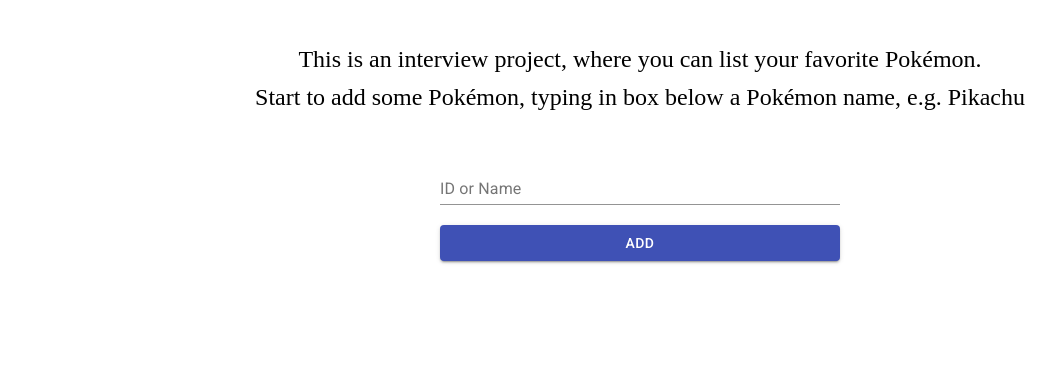
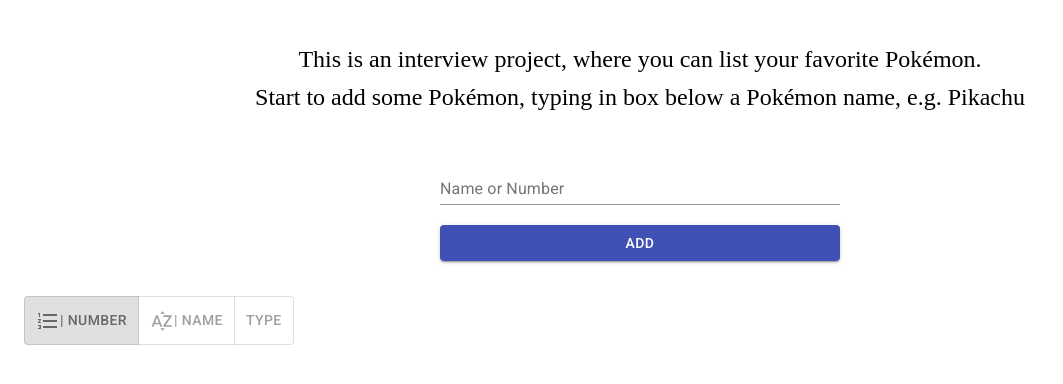
Before and after one commit to Ruy-Araujo/app-masters, a Next.js app: page / in a window 1280 px wide. Shown: the top 384 px of the page, without its empty margins (0-1063 px from the left). Built offline with nearby package versions, Linux system fonts and the light colour scheme.

Commit message:
[feat] New Features
- Sort pokemons by number, name, type
- New styles

```diff
--- a/src/components/CardsArea.jsx
+++ b/src/components/CardsArea.jsx
@@ -100,7 +100,7 @@
 export default function Cards(props) {
   return (
     <CardsArea>
-      {sortPokemons(props.pokemons, "id", true).map((pokemon) => {
+      {props.pokemons.map((pokemon) => {
         const pokemonID = pokemon.id;
         const pokemonType = pokemon.types[0].type.name;
         const pokemonPic =
--- a/src/pages/index.js
+++ b/src/pages/index.js
@@ -5,6 +5,13 @@
 import TextField from "@material-ui/core/TextField";
 import Button from "@material-ui/core/Button";
 import { setCookie, parseCookies } from "nookies";
+import { sortPokemons } from "../lib/pokemons";
+import ButtonGroup from "@material-ui/core/ButtonGroup";
+import ToggleButton from "@material-ui/lab/ToggleButton";
+import ToggleButtonGroup from "@material-ui/lab/ToggleButtonGroup";
+import SortByAlphaIcon from "@material-ui/icons/SortByAlpha";
+import FormatListNumberedIcon from "@material-ui/icons/FormatListNumbered";
+import KeyboardArrowUpIcon from "@material-ui/icons/KeyboardArrowUp";
 
 const ContentWrapper = styled.div`
   width: 100%;
@@ -45,24 +52,43 @@
   }
 `;
 
+const BodyWrapper = styled.div`
+  margin-top: 35px;
+
+  @media (max-width: 690px) {
+    display: flex;
+    flex-flow: column nowrap;
+    align-items: center;
+  }
+`;
+
 export default function Home(props) {
   const [pokemons, setPokemons] = useState([...props.USER_POKEMONS]);
-  const [sort, setSort] = useState("A");
+  const [alignment, setAlignment] = useState(props.USER_PREFERENCES);
 
   /* Save user pokemons locally */
   useEffect(() => {
     const list = pokemons.map((e) => e.id);
-    setCookie(
-      null,
-      "USER_POKEMONS",
-      list,
-      {
-        maxAge: 86400 * 7,
-        path: "/",
-      },
-      [pokemons]
-    );
+
+    setCookie(null, "USER_PREFERENCES", alignment, {
+      maxAge: 86400 * 7,
+      path: "/",
+    });
+
+    setCookie(null, "USER_POKEMONS", list, {
+      maxAge: 86400 * 7,
+      path: "/",
+    });
   });
+
+  const handleAlignment = (event, newAlignment) => {
+    setAlignment(newAlignment);
+  };
+
+  const handleSort = (str) => {
+    const pokeList = sortPokemons(pokemons, str, true);
+    setPokemons(pokeList);
+  };
 
   function getPokemonByName(name = "pikachu") {
     fetch(`https://pokeapi.co/api/v2/pokemon/${name}`)
@@ -110,7 +136,7 @@
             <div className="inputContainer">
               <TextField
                 name="inputPokemon"
-                label="ID or Name"
+                label="Name or Number"
                 fullWidth={true}
               />
               <Button
@@ -127,7 +153,38 @@
       </Container>
 
       <Container className="body">
-        <CardsArea pokemons={pokemons} />
+        <BodyWrapper>
+          <ToggleButtonGroup
+            value={alignment}
+            exclusive
+            onChange={handleAlignment}
+            aria-label="text alignment"
+          >
+            <ToggleButton
+              value="id"
+              aria-label="sort by id"
+              onClick={() => handleSort("id")}
+            >
+              <FormatListNumberedIcon /> | number
+            </ToggleButton>
+            <ToggleButton
+              value="name"
+              aria-label="sort by name"
+              onClick={() => handleSort("name")}
+            >
+              <SortByAlphaIcon />| name
+            </ToggleButton>
+            <ToggleButton
+              value="type"
+              aria-label="sort by type"
+              onClick={() => handleSort("type")}
+            >
+              type
+            </ToggleButton>
+          </ToggleButtonGroup>
+
+          <CardsArea pokemons={pokemons} />
+        </BodyWrapper>
       </Container>
     </>
   );
@@ -141,6 +198,10 @@
   const pokemonsList = cookies.USER_POKEMONS
     ? cookies.USER_POKEMONS.split(",")
     : [];
+
+  const preferences = cookies.USER_PREFERENCES
+    ? cookies.USER_PREFERENCES
+    : "id";
 
   //Fetch all pokemons in list
   const pokemons = await Promise.all(
@@ -159,6 +220,7 @@
   return {
     props: {
       USER_POKEMONS: list,
+      USER_PREFERENCES: preferences,
     }, // will be passed to the page component as props
   };
 }
--- a/src/styles/globals.css
+++ b/src/styles/globals.css
@@ -4,8 +4,8 @@
   margin: 0;
 }
 
-body{
-  font-family: 'sans-serif';
+body {
+  font-family: "sans-serif";
 }
 
 a {
@@ -16,3 +16,23 @@
 * {
   box-sizing: border-box;
 }
+
+html {
+  --scrollbarBG: #cfd8dc00;
+  --thumbBG: #90a4ae;
+}
+body::-webkit-scrollbar {
+  width: 10px;
+}
+body {
+  scrollbar-width: thin;
+  scrollbar-color: var(--thumbBG) var(--scrollbarBG);
+}
+body::-webkit-scrollbar-track {
+  background: var(--scrollbarBG);
+}
+body::-webkit-scrollbar-thumb {
+  background-color: var(--thumbBG);
+  border-radius: 6px;
+  border: 3px solid var(--scrollbarBG);
+}
```
Also changed, not shown: src/lib/pokemons.js.
